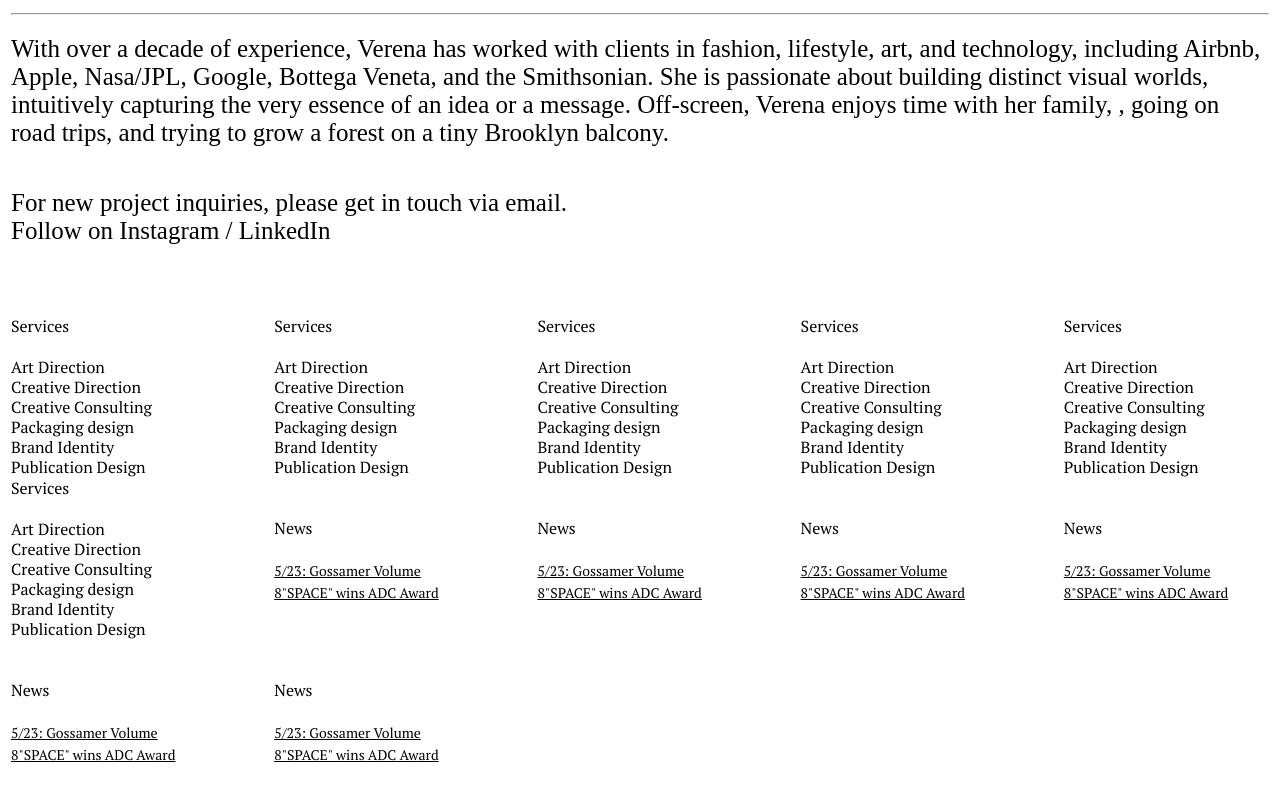
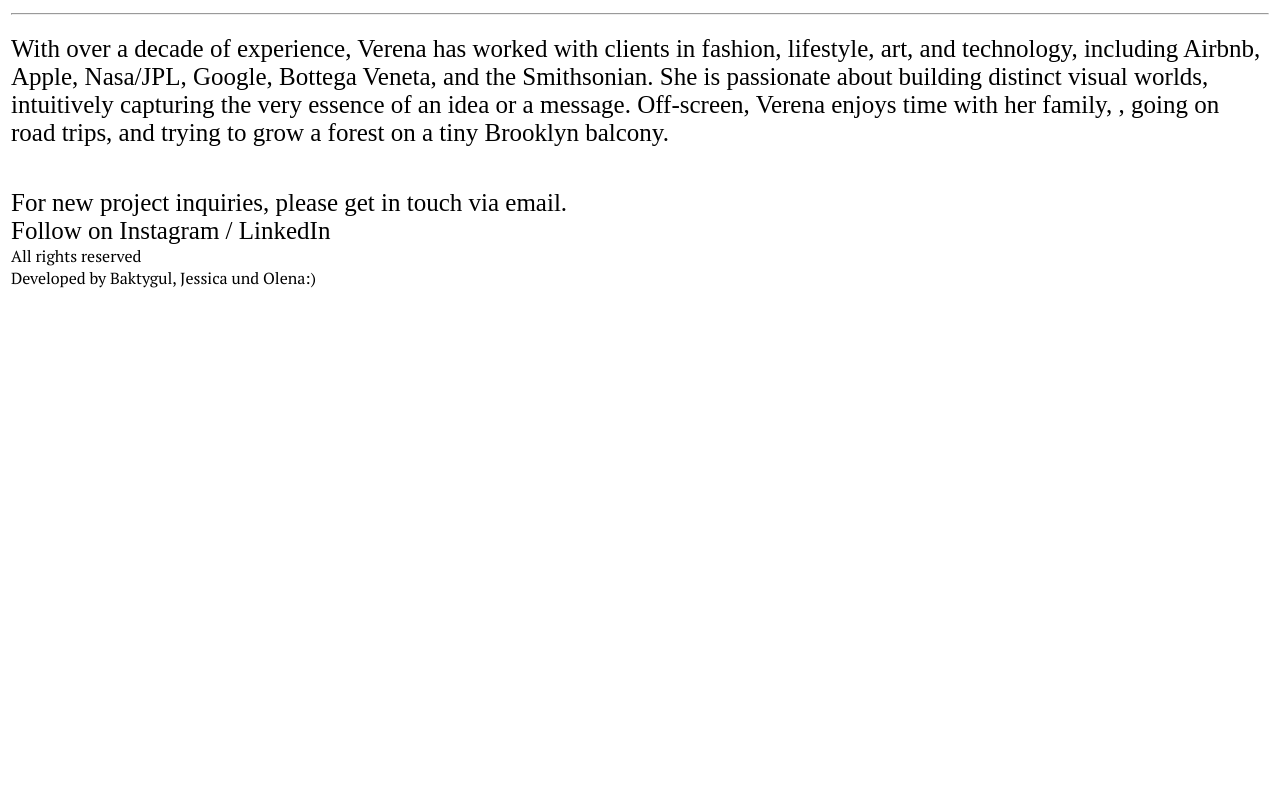
Before and after one commit to Olena-Olkhovyk/Bahtimetest, a plain HTML site: page index.html in a window 1280 px wide. Shown: the part 4012-4812 px from the top of the page. After the commit the page ends 4340 px from the top, so only its background shows below. Drawn offline with Linux system fonts and the light colour scheme.

Commit message:
Change footer layout

```diff
--- a/index.html
+++ b/index.html
@@ -286,134 +286,10 @@
     </main>
     <!-- footer -->
     <div class="footer">
-      <div class="footer__services">
-        <!-- footer__info -->
-        <div class="footer__info">
-          <span>Services</span>
-          <ul>
-            <li><a href="#">Art Direction</a></li>
-            <li><a href="#">Creative Direction</a></li>
-            <li><a href="#">Creative Consulting</a></li>
-            <li><a href="#">Packaging design</a></li>
-            <li><a href="#">Brand Identity</a></li>
-            <li><a href="#">Publication Design</a></li>
-          </ul>
-        </div>
-        <!-- footer__info -->
-        <div class="footer__info">
-          <span>Services</span>
-          <ul>
-            <li><a href="#">Art Direction</a></li>
-            <li><a href="#">Creative Direction</a></li>
-            <li><a href="#">Creative Consulting</a></li>
-            <li><a href="#">Packaging design</a></li>
-            <li><a href="#">Brand Identity</a></li>
-            <li><a href="#">Publication Design</a></li>
-          </ul>
-        </div>
-        <!-- footer__info -->
-        <div class="footer__info">
-          <span>Services</span>
-          <ul>
-            <li><a href="#">Art Direction</a></li>
-            <li><a href="#">Creative Direction</a></li>
-            <li><a href="#">Creative Consulting</a></li>
-            <li><a href="#">Packaging design</a></li>
-            <li><a href="#">Brand Identity</a></li>
-            <li><a href="#">Publication Design</a></li>
-          </ul>
-        </div>
-        <!-- footer__info -->
-        <div class="footer__info">
-          <span>Services</span>
-          <ul>
-            <li><a href="#">Art Direction</a></li>
-            <li><a href="#">Creative Direction</a></li>
-            <li><a href="#">Creative Consulting</a></li>
-            <li><a href="#">Packaging design</a></li>
-            <li><a href="#">Brand Identity</a></li>
-            <li><a href="#">Publication Design</a></li>
-          </ul>
-        </div>
-        <!-- footer__info -->
-        <div class="footer__info">
-          <span>Services</span>
-          <ul>
-            <li><a href="#">Art Direction</a></li>
-            <li><a href="#">Creative Direction</a></li>
-            <li><a href="#">Creative Consulting</a></li>
-            <li><a href="#">Packaging design</a></li>
-            <li><a href="#">Brand Identity</a></li>
-            <li><a href="#">Publication Design</a></li>
-          </ul>
-        </div>
-        <!-- footer__info -->
-        <div class="footer__info">
-          <span>Services</span>
-          <ul>
-            <li><a href="#">Art Direction</a></li>
-            <li><a href="#">Creative Direction</a></li>
-            <li><a href="#">Creative Consulting</a></li>
-            <li><a href="#">Packaging design</a></li>
-            <li><a href="#">Brand Identity</a></li>
-            <li><a href="#">Publication Design</a></li>
-          </ul>
-        </div>
-        <!-- news -->
-        <div class="footer__news">
-          <div class="news">News</div>
-          <a
-            class="footer__link"
-            href="https://www.oneclub.org/awards/adcawards/-award/47573/volume-eight-space"
-            target="_blank"
-            >5/23: Gossamer Volume 8"SPACE" wins ADC Award
-          </a>
-        </div>
-        <div class="footer__news">
-          <div class="news">News</div>
-          <a
-            class="footer__link"
-            href="https://www.oneclub.org/awards/adcawards/-award/47573/volume-eight-space"
-            target="_blank"
-            >5/23: Gossamer Volume 8"SPACE" wins ADC Award
-          </a>
-        </div>
-        <div class="footer__news">
-          <div class="news">News</div>
-          <a
-            class="footer__link"
-            href="https://www.oneclub.org/awards/adcawards/-award/47573/volume-eight-space"
-            target="_blank"
-            >5/23: Gossamer Volume 8"SPACE" wins ADC Award
-          </a>
-        </div>
-        <div class="footer__news">
-          <div class="news">News</div>
-          <a
-            class="footer__link"
-            href="https://www.oneclub.org/awards/adcawards/-award/47573/volume-eight-space"
-            target="_blank"
-            >5/23: Gossamer Volume 8"SPACE" wins ADC Award
-          </a>
-        </div>
-        <div class="footer__news">
-          <div class="news">News</div>
-          <a
-            class="footer__link"
-            href="https://www.oneclub.org/awards/adcawards/-award/47573/volume-eight-space"
-            target="_blank"
-            >5/23: Gossamer Volume 8"SPACE" wins ADC Award
-          </a>
-        </div>
-        <div class="footer__news">
-          <div class="news">News</div>
-          <a
-            class="footer__link"
-            href="https://www.oneclub.org/awards/adcawards/-award/47573/volume-eight-space"
-            target="_blank"
-            >5/23: Gossamer Volume 8"SPACE" wins ADC Award
-          </a>
-        </div>
+      <div class="footer__inner">
+        <div class="social_links"></div>
+        <p>All rights reserved</p>
+        <p>Developed by Baktygul, Jessica und Olena:)</p>
       </div>
     </div>
     <script src="./script.js"></script>
```
